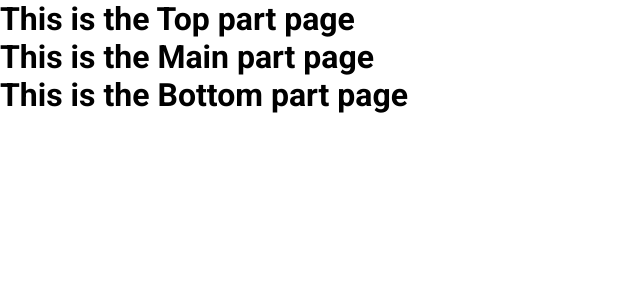
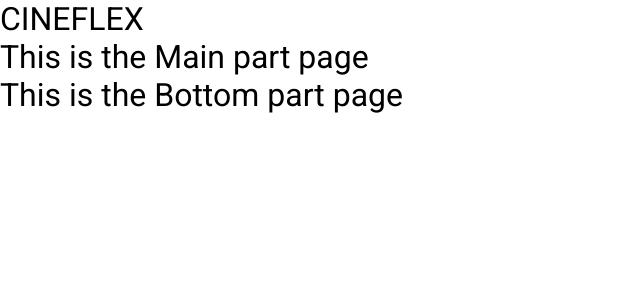
Before and after one commit to AkoruuDev/cineflex, a JavaScript app: page / in a window 1280 px wide. Shown: the top 300 px of the page, without its empty margins (0-640 px from the left). Built offline with nearby package versions, Linux system fonts and the light colour scheme.

Commit message:
BAS [Top]: Add info base top on App

```diff
--- a/src/assets/styles/style.css
+++ b/src/assets/styles/style.css
@@ -6,4 +6,5 @@
     text-decoration: none;
     box-sizing: border-box;
     font-family: 'Roboto', sans-serif;
+    font-weight: 400;
 }
--- a/src/components/Top.js
+++ b/src/components/Top.js
@@ -1,6 +1,8 @@
 function Top() {
     return(
-        <h1>This is the Top part page</h1>
+        <div className="top">
+            <h1>CINEFLEX</h1>
+        </div>
     )
 }
 
```
